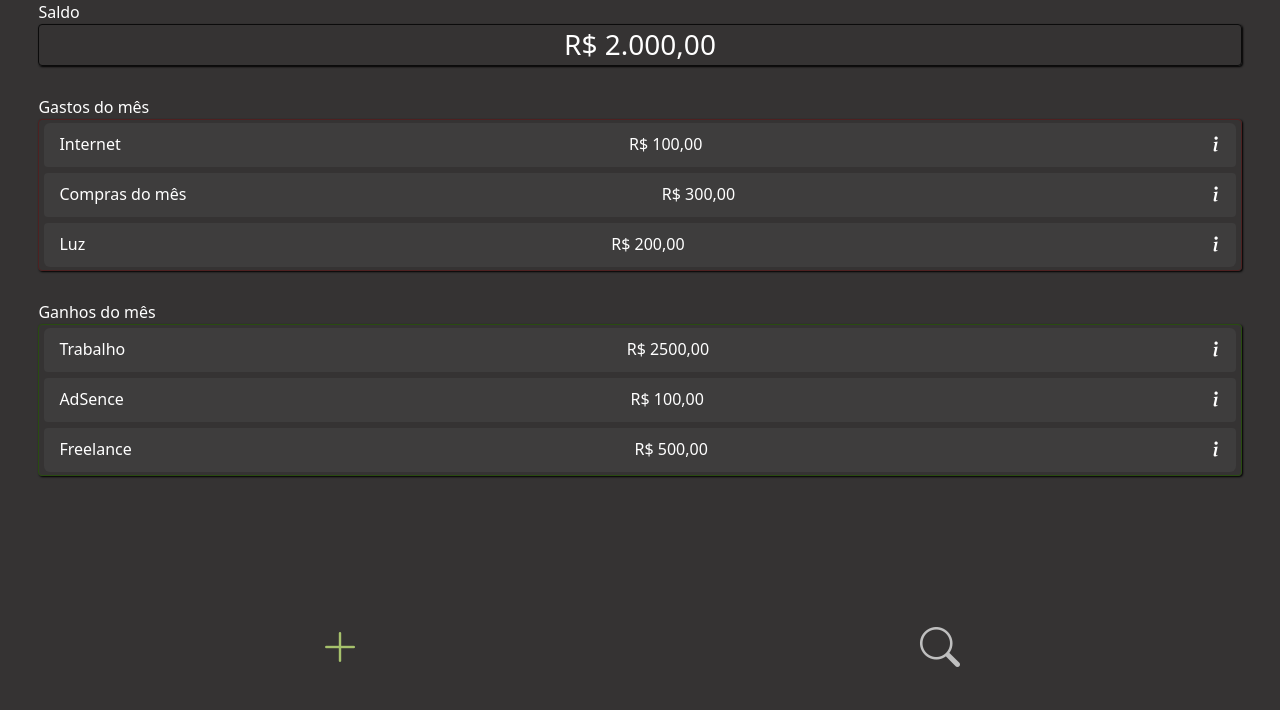
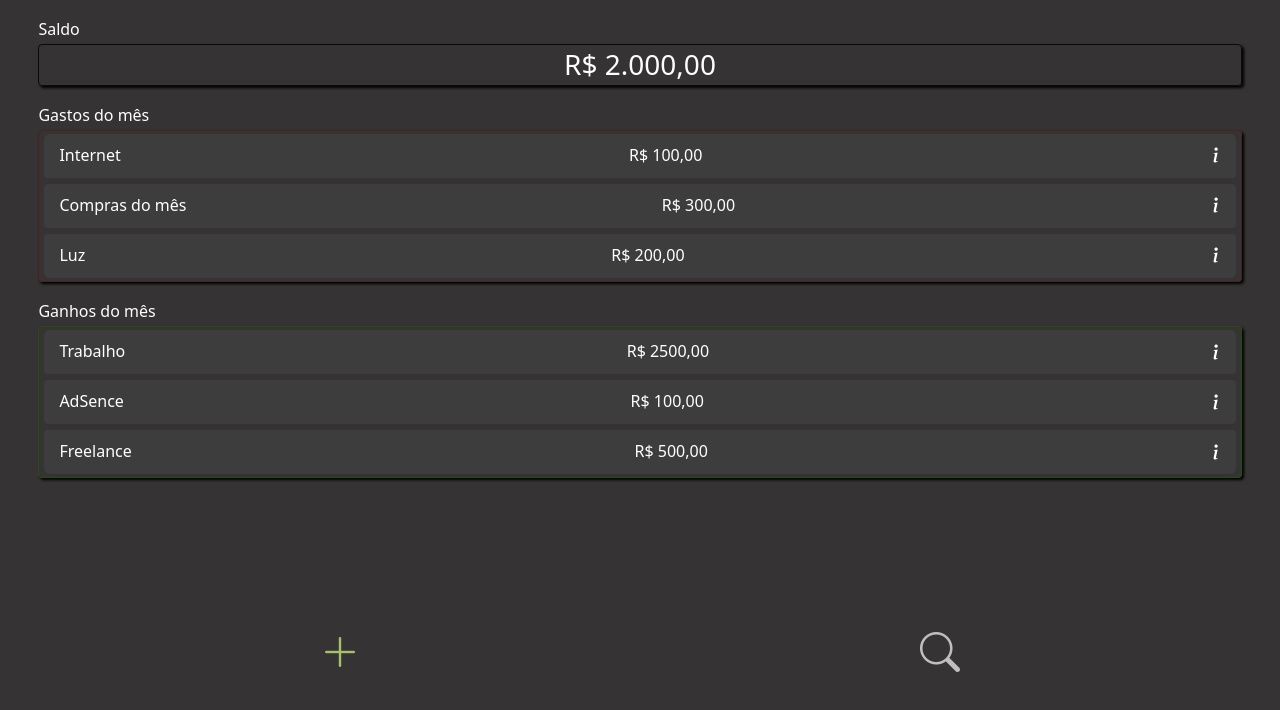
Before and after one commit to Jusoaresg/FiapFintech, a plain HTML site: page index.html in a window 1280 px wide. Drawn offline with nearby package versions, Linux system fonts and the light colour scheme.

Commit message:
Feat: troca de paragrafo para header

```diff
--- a/css/style.css
+++ b/css/style.css
@@ -36,7 +36,7 @@ body {
 
 .group-border {
 	border: 1px solid #070707;
-	box-shadow: 1px 1px 2px black;
+	box-shadow: 2px 2px 3px black;
 	margin: 0px 3vw 5px;
 	border-radius: 4px;
 }
@@ -54,7 +54,7 @@ body {
 }
 
 .group-title {
-	margin: 5px 3vw 5px;
+	margin: 20px 3vw 5px;
 }
 
 .info-buttom {
@@ -64,7 +64,7 @@ body {
 .ad-search-items {
 	display: flex;
 	justify-content: space-between;
-	margin: 14vh 25vw 10px 25vw
+	margin: 18vh 25vw 10px 25vw
 }
 
 .adicionar-item {
--- a/index.html
+++ b/index.html
@@ -17,16 +17,16 @@
 
 <body>
 	<div>
-		<p6 class="group-title h6">Saldo
-			<p6 />
+		<h6 class="group-title h6">Saldo
+			<h6 />
 			<div class="group-border group-saldo">
 				<h3 class="saldo-item">R$ 2.000,00</h3>
 			</div>
 	</div>
 
 	<div>
-		<p6 class="group-title h6">Gastos do mês
-			<p6 />
+		<h6 class="group-title h6">Gastos do mês
+			<h6 />
 			<div class="group-border group-gasto">
 
 				<ul class="list-group">
@@ -51,8 +51,8 @@
 			</div>
 	</div>
 	<div>
-		<p6 class="group-title h6"> Ganhos do mês
-			<p6 />
+		<h6 class="group-title h6"> Ganhos do mês
+			<h6 />
 
 			<div class="group-border group-ganho">
 				<ul class="list-group">
```
Also changed, not shown: 2 other files.
